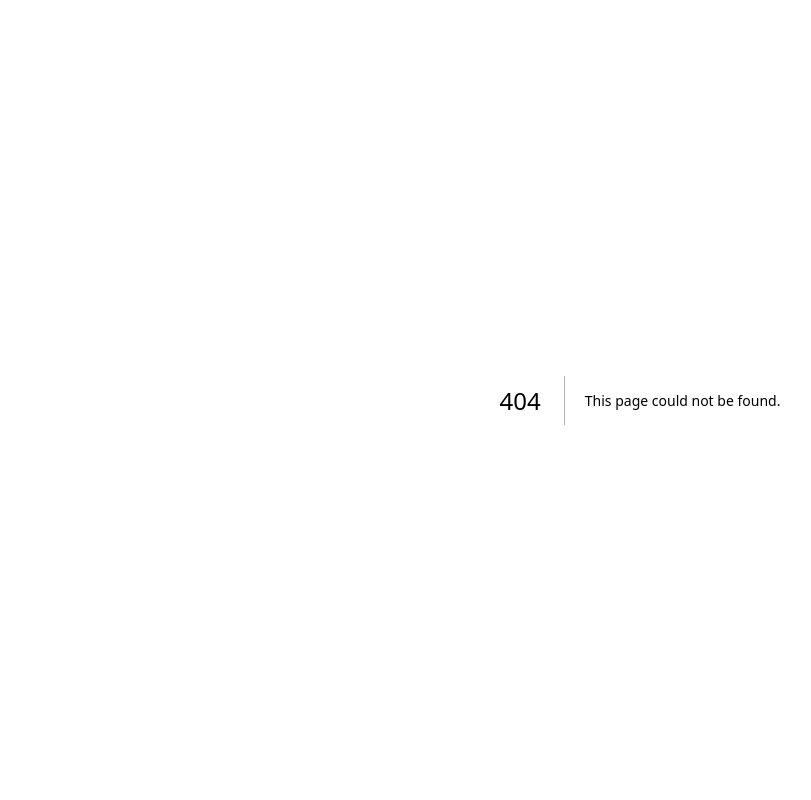
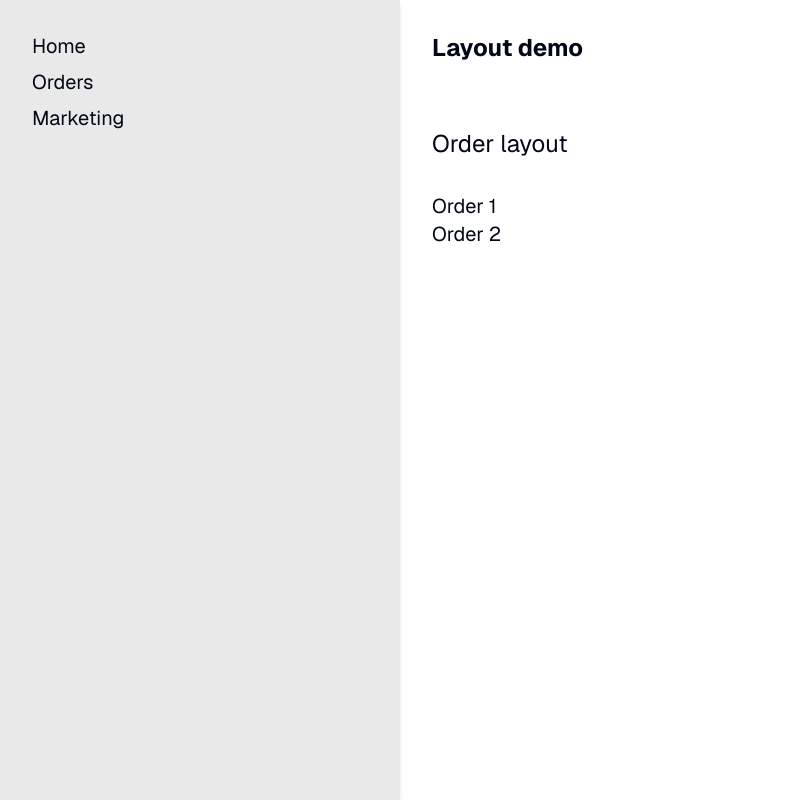
Before and after one commit to mastoj/nextndc, a Next.js app: page /demos/layout/orders in a window 1280 px wide. Before the commit this address had no page. Shown: the whole page, without its empty margins (0-811 px from the left). Built offline with nearby package versions, Linux system fonts and the light colour scheme.

Commit message:
Layout demo

```diff
--- /dev/null
+++ b/src/app/demos/layout/_components/fade-in-component.tsx
@@ -0,0 +1,35 @@
+"use client";
+import { cn } from "@/lib/utils";
+import { PropsWithChildren, useEffect, useState } from "react";
+
+type Props = {
+  transitionDelay?: number;
+};
+
+const FadeInComponent = ({
+  children,
+  transitionDelay = 2000,
+}: PropsWithChildren<Props>) => {
+  const [isMounted, setIsMounted] = useState(false);
+  const [hasTransitionedIn, setHasTransitionedIn] = useState(false);
+  useEffect(() => {
+    setIsMounted(true);
+    setTimeout(() => {
+      setHasTransitionedIn(true);
+    }, transitionDelay);
+  }, [transitionDelay]);
+
+  return (
+    <div
+      className={cn(
+        "transition-all duration-1000 ease-in-out",
+        isMounted ? "opacity-100" : "opacity-0",
+        hasTransitionedIn ? "opacity-100" : ""
+      )}
+    >
+      {children}
+    </div>
+  );
+};
+
+export default FadeInComponent;
--- /dev/null
+++ b/src/app/demos/layout/layout.tsx
@@ -0,0 +1,43 @@
+import Link from "next/link";
+import { PropsWithChildren } from "react";
+
+const Menu = () => {
+  const links = [
+    {
+      href: "",
+      text: "Home",
+    },
+    {
+      href: "orders",
+      text: "Orders",
+    },
+    {
+      href: "marketing",
+      text: "Marketing",
+    },
+  ].map((link) => (
+    <Link
+      href={`/demos/layout/${link.href}`}
+      key={link.href}
+      className="flex items-center gap-2 hover:underline "
+    >
+      {link.text}
+    </Link>
+  ));
+  return <div className="flex flex-col gap-2 text-xl">{links}</div>;
+};
+const DemoLayout = ({ children }: PropsWithChildren) => {
+  return (
+    <div className="grid grid-cols-[400px_auto] h-screen w-screen">
+      <div className="border-r h-full shadow-md bg-primary/10 p-8">
+        <Menu />
+      </div>
+      <div>
+        <h1 className="text-2xl font-bold w-full p-8">Layout demo</h1>
+        <div className="p-8">{children}</div>
+      </div>
+    </div>
+  );
+};
+
+export default DemoLayout;
--- /dev/null
+++ b/src/app/demos/layout/marketing/page.tsx
@@ -0,0 +1,9 @@
+import FadeInComponent from "../_components/fade-in-component";
+
+type Props = {};
+
+const MarketingPage = (props: Props) => {
+  return <FadeInComponent>MarketingPage</FadeInComponent>;
+};
+
+export default MarketingPage;
--- /dev/null
+++ b/src/app/demos/layout/orders/[orderId]/page.tsx
@@ -0,0 +1,13 @@
+import FadeInComponent from "../../_components/fade-in-component";
+
+type Props = {
+  params: {
+    orderId: string;
+  };
+};
+
+const OrderPage = async ({ params: { orderId } }: Props) => {
+  return <FadeInComponent>OrderPage: {orderId}</FadeInComponent>;
+};
+
+export default OrderPage;
--- /dev/null
+++ b/src/app/demos/layout/orders/layout.tsx
@@ -0,0 +1,15 @@
+import { PropsWithChildren } from "react";
+import FadeInComponent from "../_components/fade-in-component";
+
+const OrderLayout = ({ children }: PropsWithChildren) => {
+  return (
+    <FadeInComponent>
+      <div className="flex flex-col gap-8">
+        <h2 className="text-2xl">Order layout</h2>
+        <div className="w-full h-full">{children}</div>
+      </div>
+    </FadeInComponent>
+  );
+};
+
+export default OrderLayout;
--- /dev/null
+++ b/src/app/demos/layout/orders/page.tsx
@@ -0,0 +1,35 @@
+import Link from "next/link";
+import FadeInComponent from "../_components/fade-in-component";
+
+type Props = {};
+
+const OrdersPage = (props: Props) => {
+  const orders = [
+    {
+      id: 1,
+      name: "Order 1",
+    },
+    {
+      id: 2,
+      name: "Order 2",
+    },
+  ];
+  return (
+    <FadeInComponent>
+      <ul>
+        {orders.map((order) => (
+          <li key={order.id}>
+            <Link
+              href={`/demos/layout/orders/${order.id}`}
+              className="hover:underline text-xl"
+            >
+              {order.name}
+            </Link>
+          </li>
+        ))}
+      </ul>
+    </FadeInComponent>
+  );
+};
+
+export default OrdersPage;
--- /dev/null
+++ b/src/app/demos/layout/page.tsx
@@ -0,0 +1,13 @@
+import FadeInComponent from "./_components/fade-in-component";
+
+type Props = {};
+
+const LayoutPage = (props: Props) => {
+  return (
+    <FadeInComponent>
+      <div className="w-full h-full">LayoutPage</div>
+    </FadeInComponent>
+  );
+};
+
+export default LayoutPage;
```
